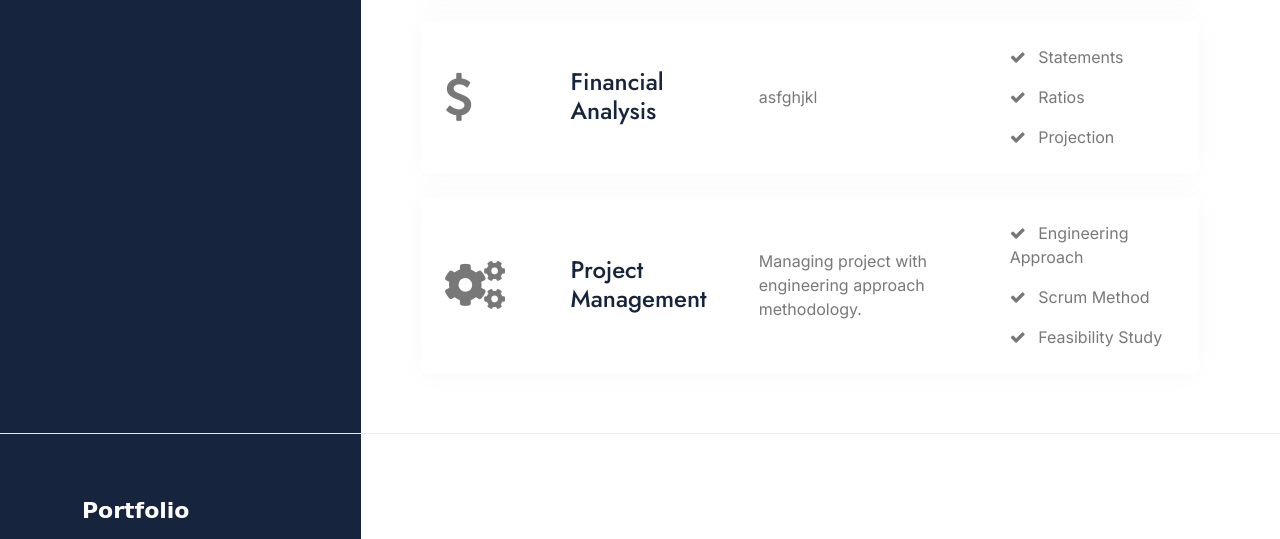
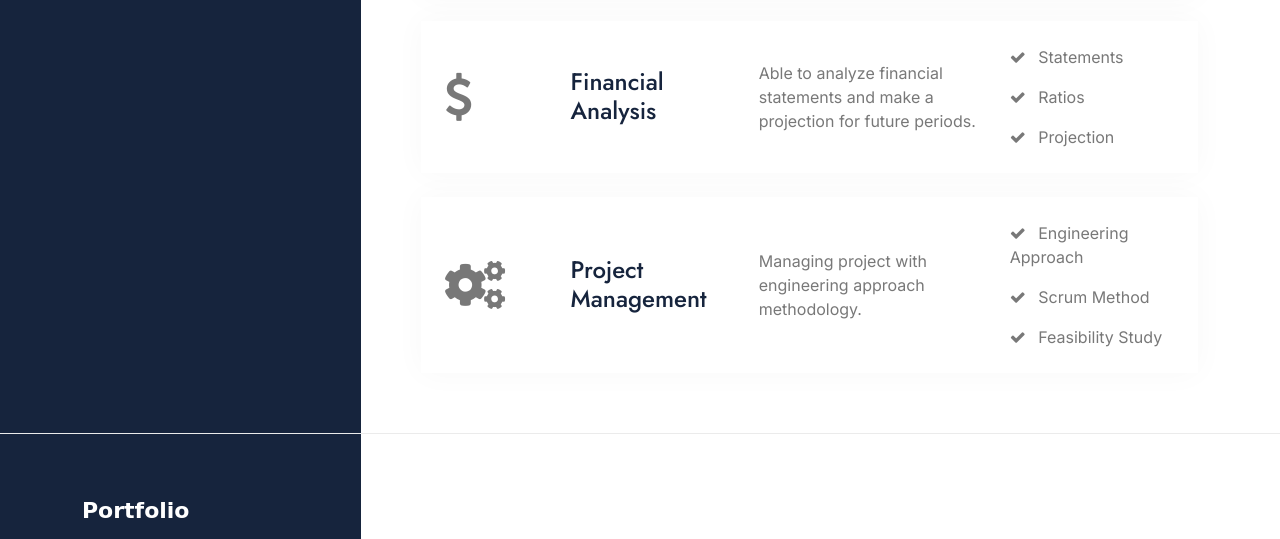
Before and after one commit to nanda-zaka/portfolio, a plain HTML site: page index.html in a window 1280 px wide. Shown: the part 1844-2383 px from the top of the page. Drawn offline with nearby package versions, Linux system fonts and the light colour scheme; a web font is replaced by a local one.

Commit message:
Update index.html

```diff
--- a/index.html
+++ b/index.html
@@ -305,7 +305,7 @@
                                                 <span class="h4 mb-0">Financial Analysis</span>
                                             </div>
                                             <div class="col-xl-4">
-                                                <p class="mb-0">asfghjkl
+                                                <p class="mb-0">Able to analyze financial statements and make a projection for future periods.
                                                 </p>
                                             </div>
                                             <div class="col-xl-3">
```
